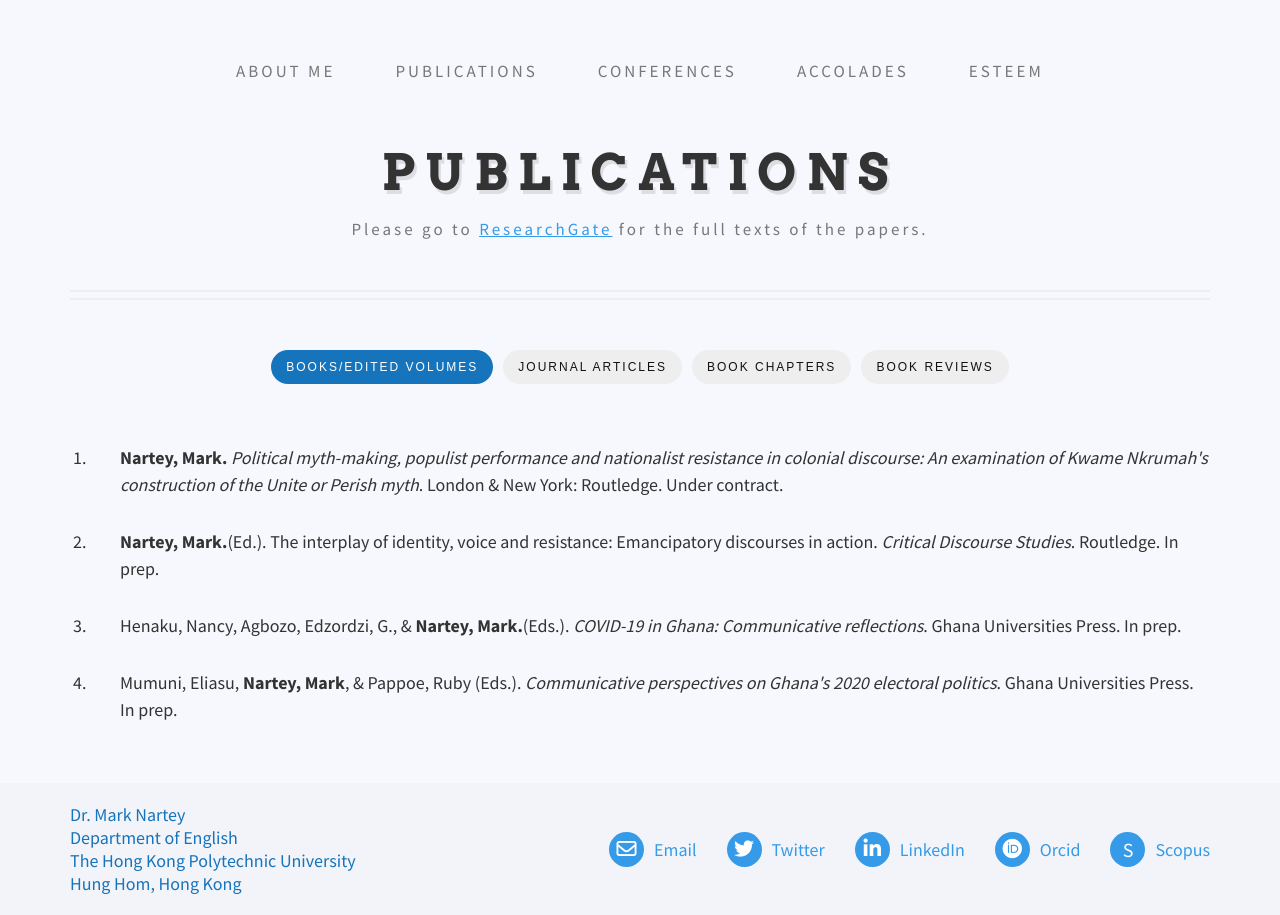
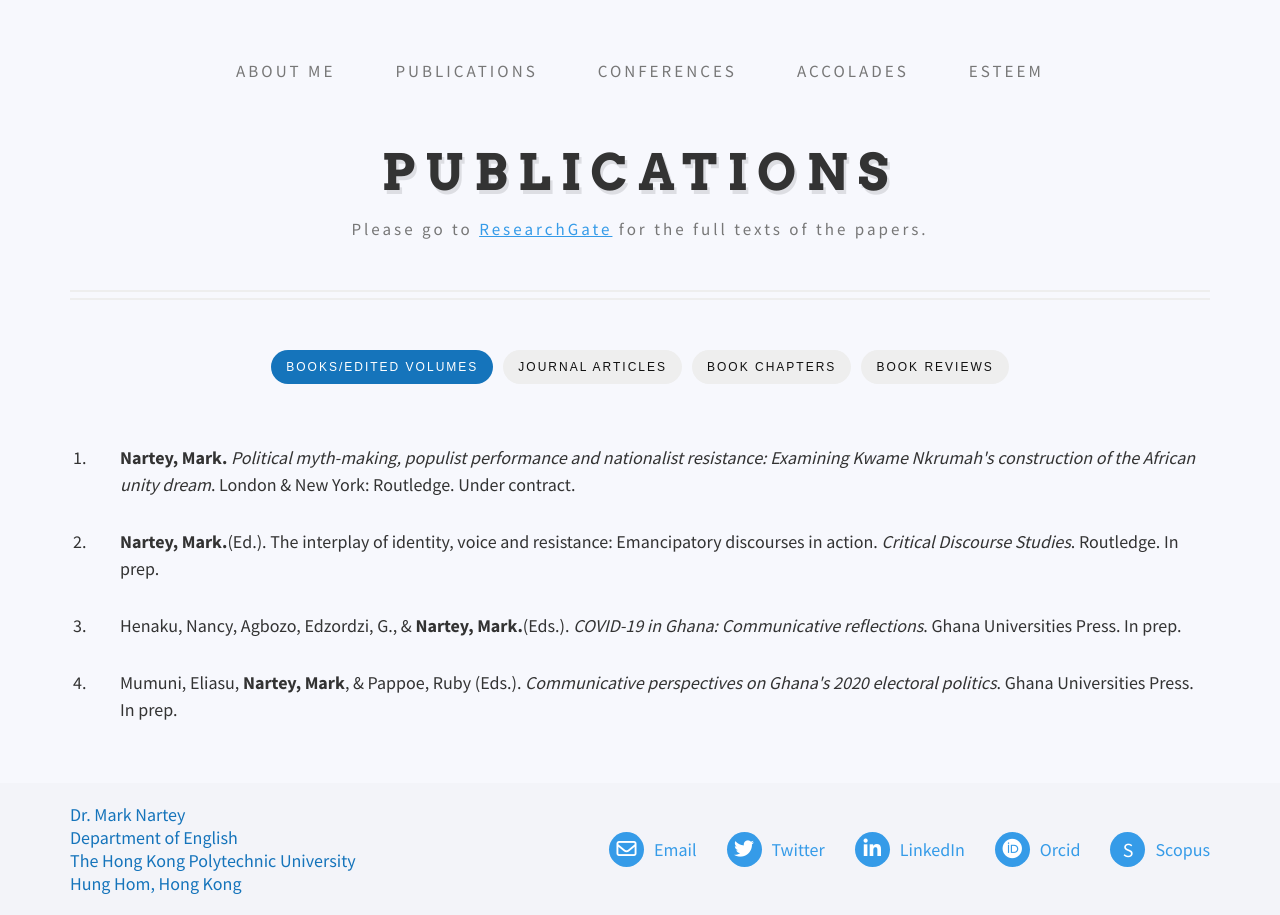
Before and after one commit to danielcornock/marknartey.com, a Jekyll site: the page built from _pages/publications.md, in a window 1280 px wide. Built offline with Jekyll 4.4.1, drawn with Linux system fonts in a browser that asks for light colours; nearby versions of some CDN libraries.

Commit message:
Update Content “Books”

```diff
--- a/_data/books.yml
+++ b/_data/books.yml
@@ -1,8 +1,7 @@
 items:
   - content: "<b>Nartey, Mark.</b> <i>Political myth-making, populist performance
-      and nationalist resistance in colonial discourse: An examination of Kwame
-      Nkrumah's construction of the Unite or Perish myth</I>. London & New York:
-      Routledge. Under contract."
+      and nationalist resistance: Examining Kwame Nkrumah's construction of the
+      African unity dream</I>. London & New York: Routledge. Under contract."
   - content: "<b>Nartey, Mark.</b>(Ed.). The interplay of identity, voice and
       resistance: Emancipatory discourses in action. <i>Critical Discourse
       Studies</I>. Routledge. In prep."
```
